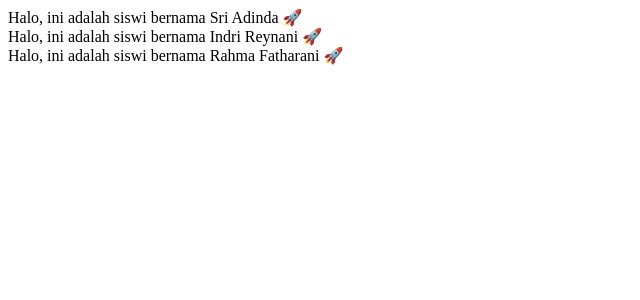
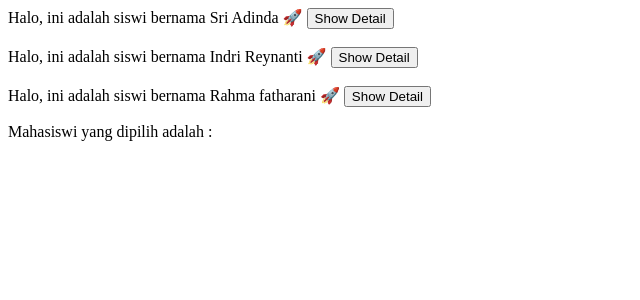
Before and after one commit to Adinda1609/Vue-Js-3-Components-Props-Emits-Slots, a Vue app: page / in a window 1280 px wide. Shown: the top 300 px of the page, without its empty margins (0-640 px from the left). Built offline with nearby package versions, Linux system fonts and the light colour scheme.

Commit message:
Merespons emit dengan mengambil dari Child ke Parent Compoent

```diff
--- a/src/App.vue
+++ b/src/App.vue
@@ -1,15 +1,24 @@
 <template>
-  <Mahasiswa mahasiswi="Sri Adinda" /> <br>
-  <Mahasiswa mahasiswi="Indri Reynani"/> <br>
-  <Mahasiswa mahasiswi="Rahma Fatharani" />
+<Mahasiswi @response="(whatever) => seelectedMahasiswi=whatever" mahasiswi="Sri Adinda" /> <br>
+<Mahasiswi @response="(whatever) => seelectedMahasiswi=whatever" mahasiswi="Indri Reynanti" /> <br>
+<Mahasiswi @response="(whatever) => seelectedMahasiswi=whatever" mahasiswi="Rahma fatharani" />
+<p>
+  Mahasiswi yang dipilih adalah : {{ seelectedMahasiswi }}
+</p>
+
 </template>
 
 <script>
-  import Mahasiswa from './components/Mahasiswa.vue';
+  import Mahasiswi from './components/Mahasiswi.vue';
 
   export default {
     components : {
-      Mahasiswa
+      Mahasiswi
+    },
+    data() {
+      return {
+        seelectedMahasiswi : ''
+      }
     }
   }
 </script>
--- a/src/components/Mahasiswa.vue
+++ /dev/null
@@ -1,11 +0,0 @@
-<template>
-    Halo, ini adalah siswi bernama {{ mahasiswi }} 🚀
-</template>
-
-<script>
-    export default {
-        props: {
-            mahasiswi : String
-        }
-    }
-</script>
--- /dev/null
+++ b/src/components/Mahasiswi.vue
@@ -0,0 +1,17 @@
+<template>
+    Halo, ini adalah siswi bernama {{ mahasiswi }} 🚀 <button @click="showData">Show Detail</button><br>
+</template>
+
+<script>
+    export default {
+        props: {
+            mahasiswi : String
+        },
+        emits: ['response'],
+        methods: {
+            showData() {
+                this.$emit('response', this.mahasiswi)
+            }
+        }
+    }
+</script>
```
